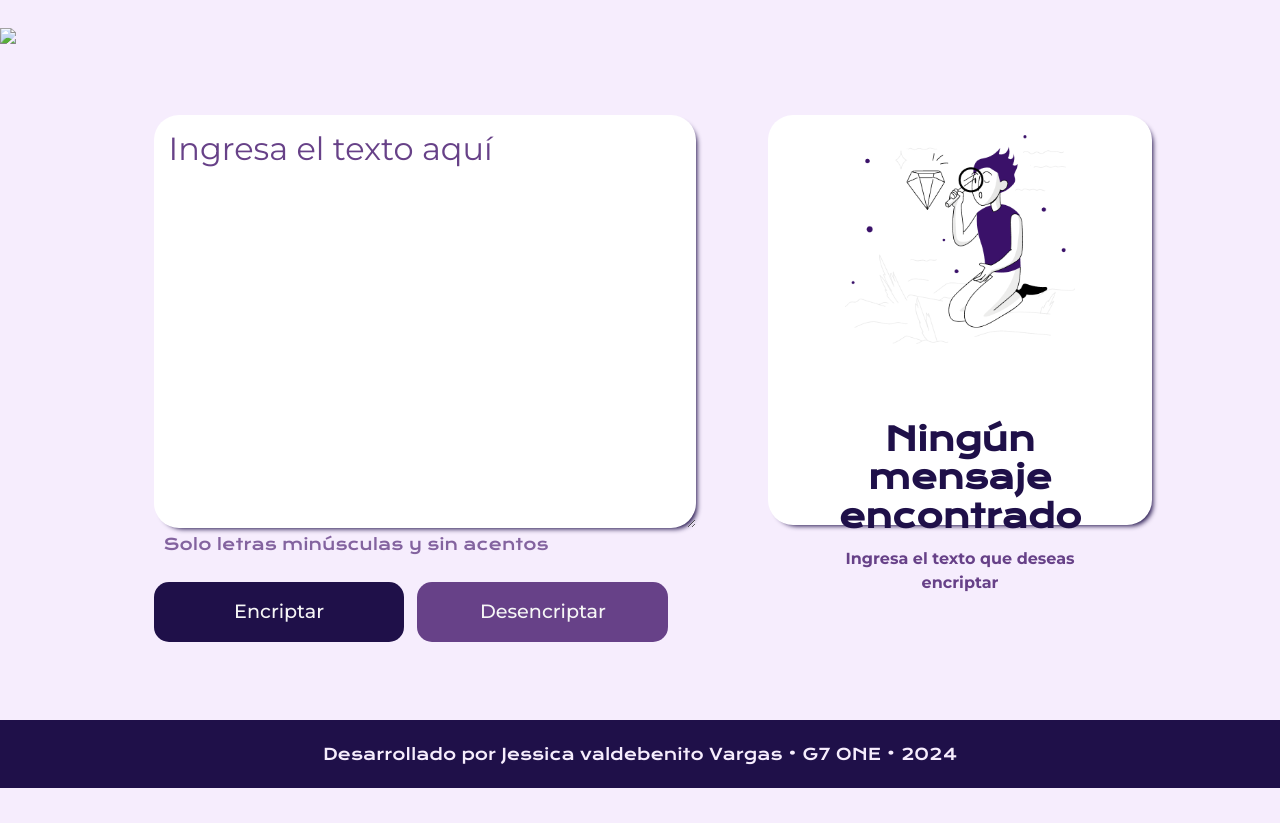
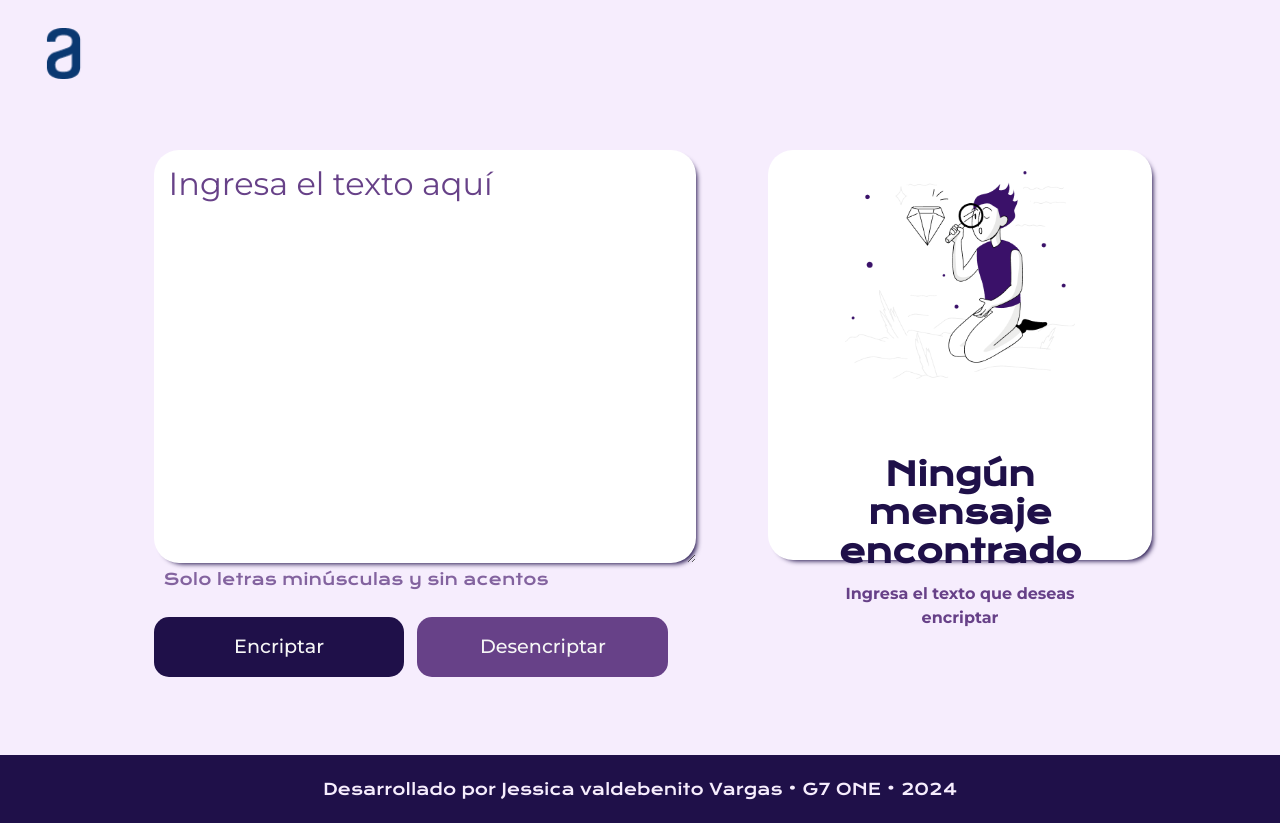
Before and after one commit to Jess0295/Encriptador, a plain HTML site: page index.html in a window 1280 px wide. Before the commit the page ends 800 px from the top, so only its background shows below. Drawn offline with nearby package versions, Linux system fonts and the light colour scheme; the site is published under a folder, as on GitHub Pages, so addresses that start at the root find nothing.

Commit message:
arreglo link logo alura

```diff
--- a/index.html
+++ b/index.html
@@ -11,7 +11,7 @@
 </head>
 <body class="body">
     <header class="header">
-        <img class="logo-alura" src="/Assets/Frame 6.png">
+        <img class="logo-alura" src="./Assets/Frame 6.png">
     </header>
     <main>
         <div class="container">
```
